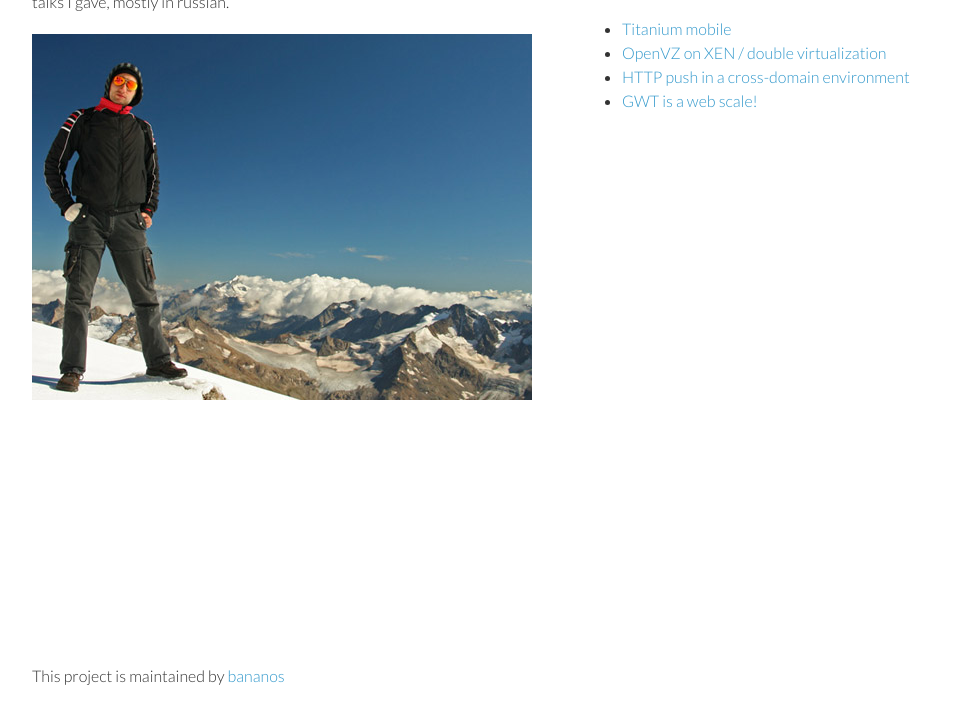
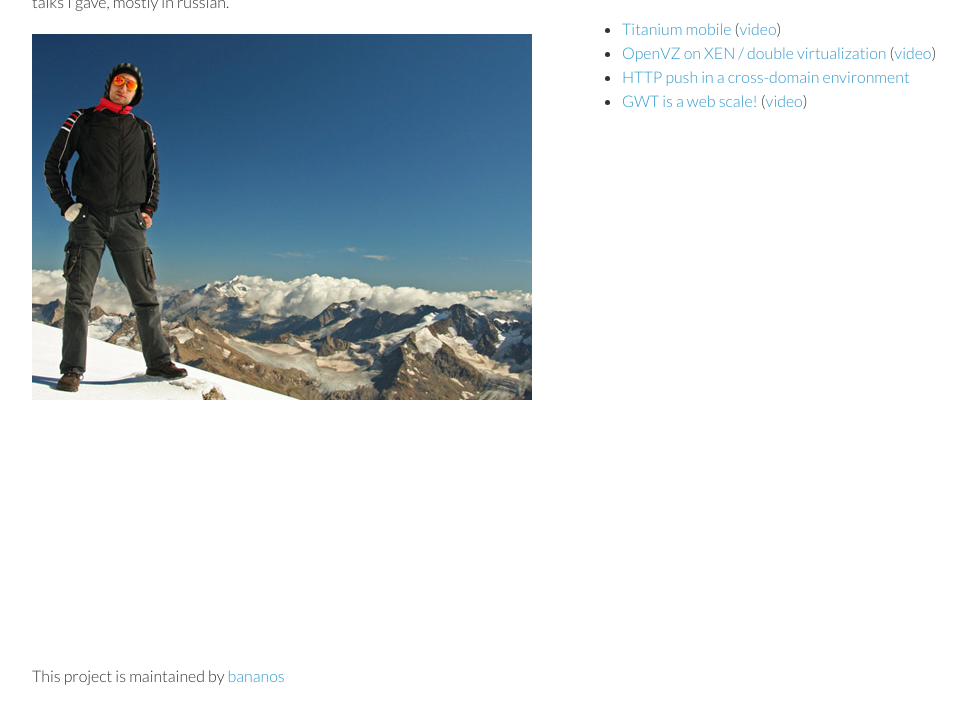
Before and after one commit to bananos/talks, a plain HTML site: page index.html in a window 1280 px wide. Shown: the part 92-800 px from the top of the page, without its empty margins (108-1074 px from the left). Drawn offline with Linux system fonts and the light colour scheme.

Commit message:
Added links to video

```diff
--- a/index.html
+++ b/index.html
@@ -24,10 +24,10 @@
   		<h1>Talks</h1>
 
   		<ul>
-  			<li> <a href="./ti/">Titanium mobile </a> </li>
-          	<li> <a href="./xenovz/">OpenVZ on XEN / double virtualization</a> </li>
+  			<li> <a href="./ti/">Titanium mobile </a> (<a href="https://www.youtube.com/watch?v=QlX87ovehv0">video</a>)</li>
+          	<li> <a href="./xenovz/">OpenVZ on XEN / double virtualization</a> (<a href="https://www.youtube.com/watch?v=_3WSR4RjNtE">video</a>) </li>
           	<li> <a href="./http-push/">HTTP push in a cross-domain environment</a> </li>
-          	<li> <a href="./gwt-webscale/">GWT is a web scale!</a> </li>
+          	<li> <a href="./gwt-webscale/">GWT is a web scale!</a> (<a href="https://www.youtube.com/watch?v=zAMG9TUU2jw">video</a>) </li>
 
   		</ul>
 
```
